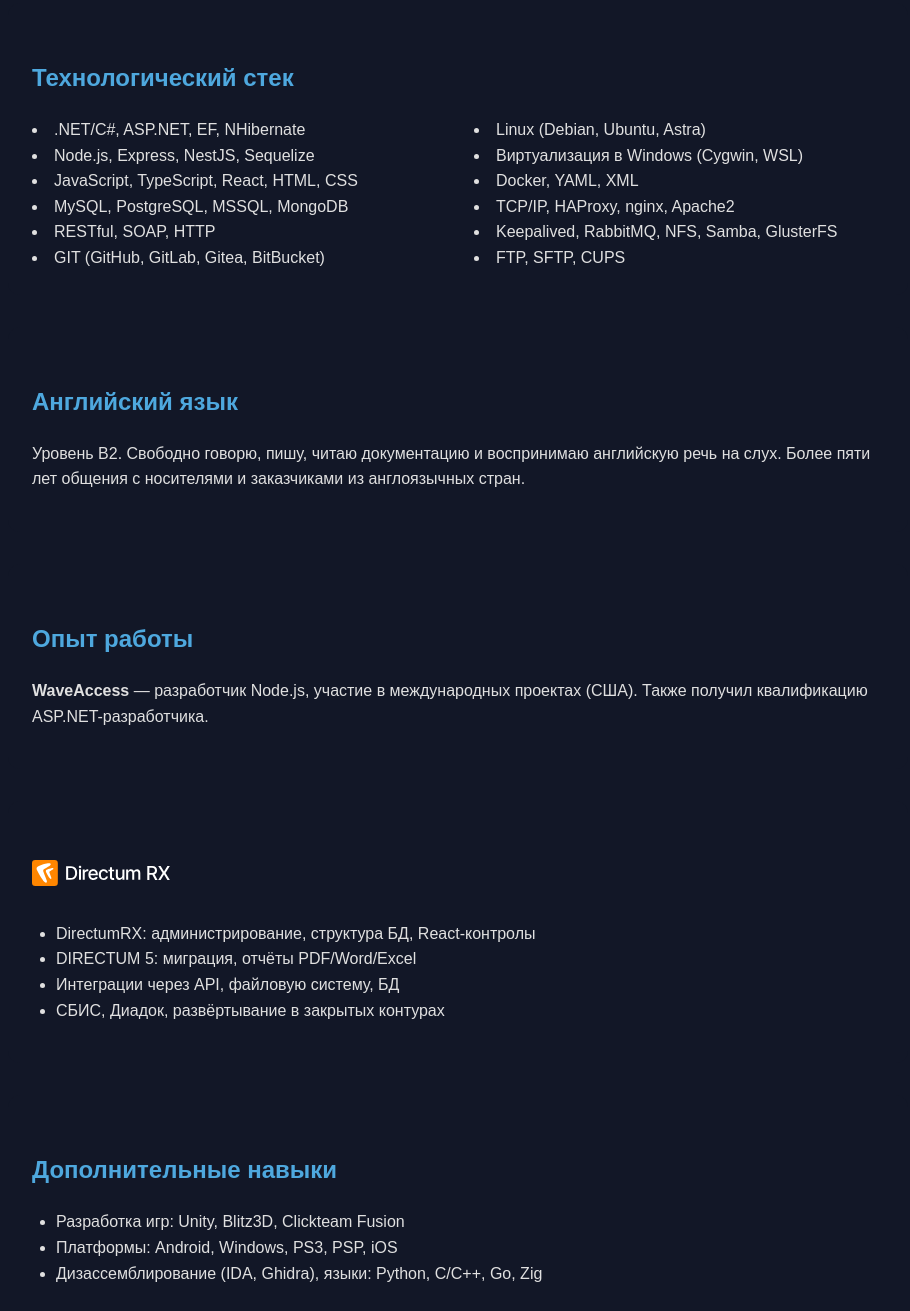
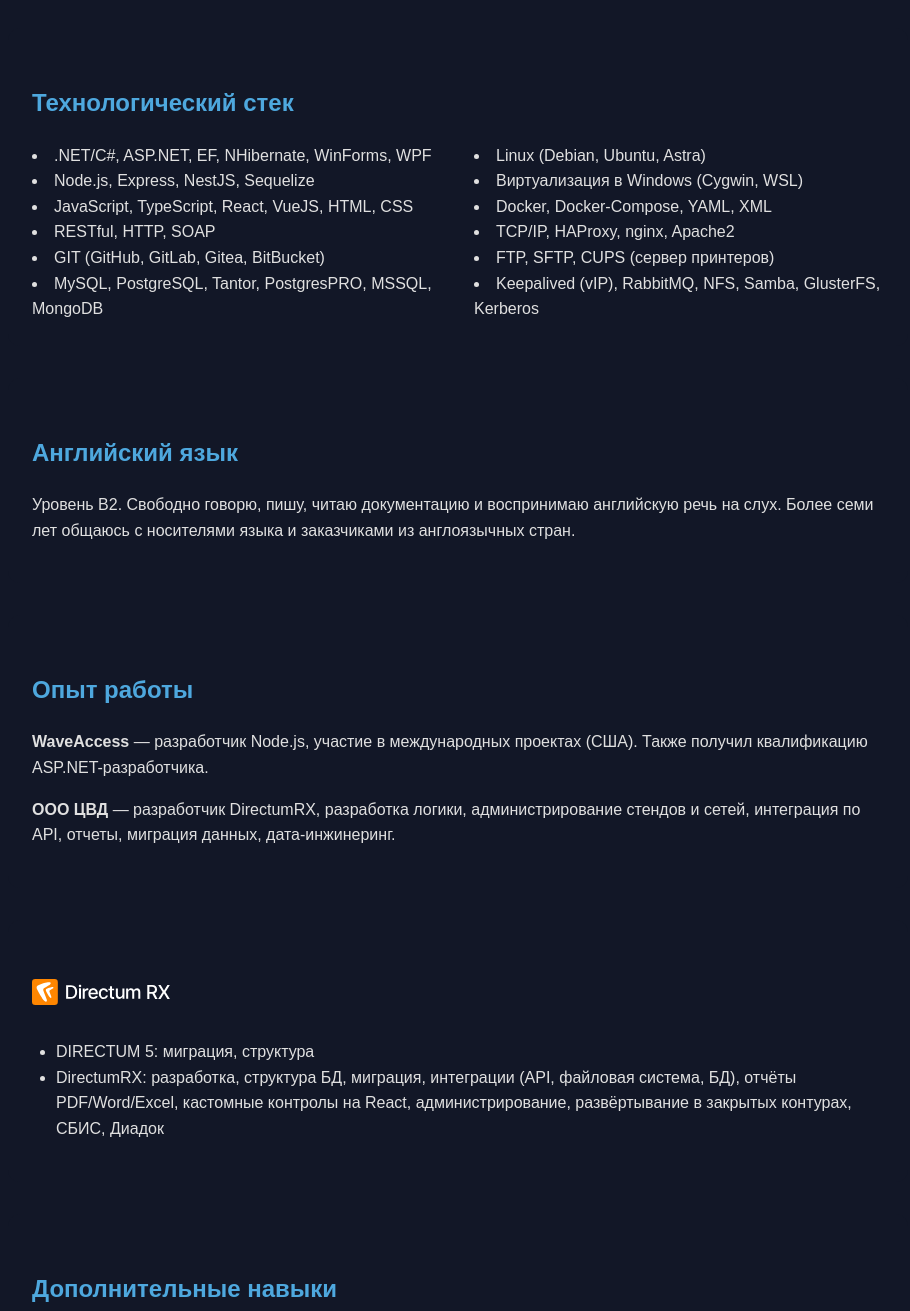
Before and after one commit to RGNGIT/about-page-homyak, a plain HTML site: page index.html in a window 1280 px wide. Shown: the part 527-1838 px from the top of the page, without its empty margins (182-1092 px from the left). Drawn offline with Linux system fonts and the light colour scheme.

Commit message:
Обновление информации

```diff
--- a/index.html
+++ b/index.html
@@ -288,8 +288,8 @@
     <section id="myself">
       <div class="section-inner">
         <h2>О себе</h2>
-        <p>Профессионально занимаюсь backend-разработкой более трёх лет. В университете разрабатываю веб-сайт с адаптивным интерфейсом на основе нечеткой логики. Пишу серверную часть, работаю с базой данных, реализую алгоритмы на клиенте.
-          Использую Node.js и Express.js. Дома развёрнут собственный сервер: FTP, HTTP (Apache2), MySQL, Minecraft-серверы.
+        <p>Профессионально занимаюсь программированием и в частности backend-разработкой более пяти лет. В университете разрабатывал веб-сайт с адаптивным интерфейсом на основе нечеткой логики. Писал серверную часть, работал с базой данных, реализовал алгоритмы на клиенте.
+          Использовал Node.js и Express.js. Дома имеется собственный железный сервер: FTP, HTTP (Apache2), MySQL, CUPS, Minecraft-серверы и прочее.
           Увлекаюсь компьютерными сетями и геймдевом (Unity, UE4, Blitz3D и др.), занимаюсь реверс-инжинирингом. Веду
           <a href="https://www.youtube.com/@RageonGames" class="text-blue-600 dark:text-blue-400 underline font-semibold" target="_blank">YouTube-канал</a>
           с иностранной аудиторией.</p>
@@ -301,20 +301,20 @@
         <h2>Технологический стек</h2>
         <div class="tech-lists">
           <ul>
-            <li>.NET/C#, ASP.NET, EF, NHibernate</li>
+            <li>.NET/C#, ASP.NET, EF, NHibernate, WinForms, WPF</li>
             <li>Node.js, Express, NestJS, Sequelize</li>
-            <li>JavaScript, TypeScript, React, HTML, CSS</li>
-            <li>MySQL, PostgreSQL, MSSQL, MongoDB</li>
-            <li>RESTful, SOAP, HTTP</li>
+            <li>JavaScript, TypeScript, React, VueJS, HTML, CSS</li>
+            <li>RESTful, HTTP, SOAP</li>
             <li>GIT (GitHub, GitLab, Gitea, BitBucket)</li>
+            <li>MySQL, PostgreSQL, Tantor, PostgresPRO, MSSQL, MongoDB</li>
           </ul>
           <ul>
             <li>Linux (Debian, Ubuntu, Astra)</li>
             <li>Виртуализация в Windows (Cygwin, WSL)</li>
-            <li>Docker, YAML, XML</li>
+            <li>Docker, Docker-Compose, YAML, XML</li>
             <li>TCP/IP, HAProxy, nginx, Apache2</li>
-            <li>Keepalived, RabbitMQ, NFS, Samba, GlusterFS</li>
-            <li>FTP, SFTP, CUPS</li>
+            <li>FTP, SFTP, CUPS (сервер принтеров)</li>
+            <li>Keepalived (vIP), RabbitMQ, NFS, Samba, GlusterFS, Kerberos</li>
           </ul>
         </div>
       </div>
@@ -323,7 +323,7 @@
     <section id="english">
       <div class="section-inner">
         <h2>Английский язык</h2>
-        <p>Уровень B2. Свободно говорю, пишу, читаю документацию и воспринимаю английскую речь на слух. Более пяти лет общения с носителями и заказчиками из англоязычных стран.</p>
+        <p>Уровень B2. Свободно говорю, пишу, читаю документацию и воспринимаю английскую речь на слух. Более семи лет общаюсь с носителями языка и заказчиками из англоязычных стран.</p>
       </div>
     </section>
 
@@ -331,6 +331,7 @@
       <div class="section-inner">
         <h2>Опыт работы</h2>
         <p><strong>WaveAccess</strong> — разработчик Node.js, участие в международных проектах (США). Также получил квалификацию ASP.NET-разработчика.</p>
+        <p><strong>ООО ЦВД</strong> — разработчик DirectumRX, разработка логики, администрирование стендов и сетей, интеграция по API, отчеты, миграция данных, дата-инжинеринг.</p>
       </div>
     </section>
 
@@ -345,10 +346,8 @@
           </span>
         </h2>
         <ul>
-          <li>DirectumRX: администрирование, структура БД, React-контролы</li>
-          <li>DIRECTUM 5: миграция, отчёты PDF/Word/Excel</li>
-          <li>Интеграции через API, файловую систему, БД</li>
-          <li>СБИС, Диадок, развёртывание в закрытых контурах</li>
+          <li>DIRECTUM 5: миграция, структура</li>
+          <li>DirectumRX: разработка, структура БД, миграция, интеграции (API, файловая система, БД), отчёты PDF/Word/Excel, кастомные контролы на React, администрирование, развёртывание в закрытых контурах, СБИС, Диадок</li>
         </ul>
       </div>
     </section>
@@ -357,7 +356,7 @@
       <div class="section-inner">
         <h2>Дополнительные навыки</h2>
         <ul>
-          <li>Разработка игр: Unity, Blitz3D, Clickteam Fusion</li>
+          <li>Разработка игр: Unity, Blitz3D, Unreal Engine 4, Clickteam Fusion</li>
           <li>Платформы: Android, Windows, PS3, PSP, iOS</li>
           <li>Дизассемблирование (IDA, Ghidra), языки: Python, C/C++, Go, Zig</li>
         </ul>
```
